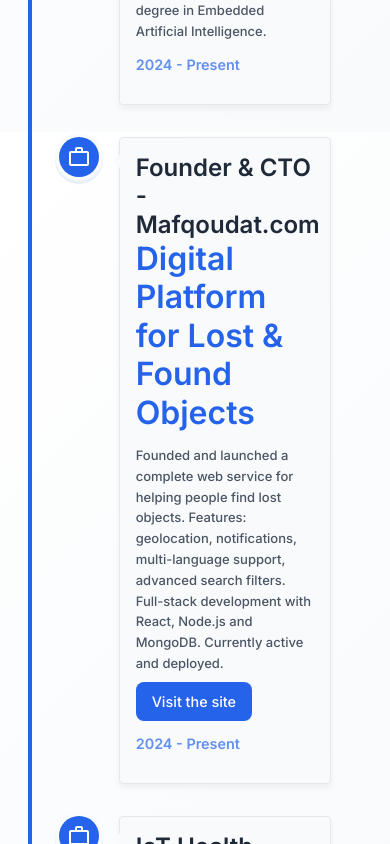
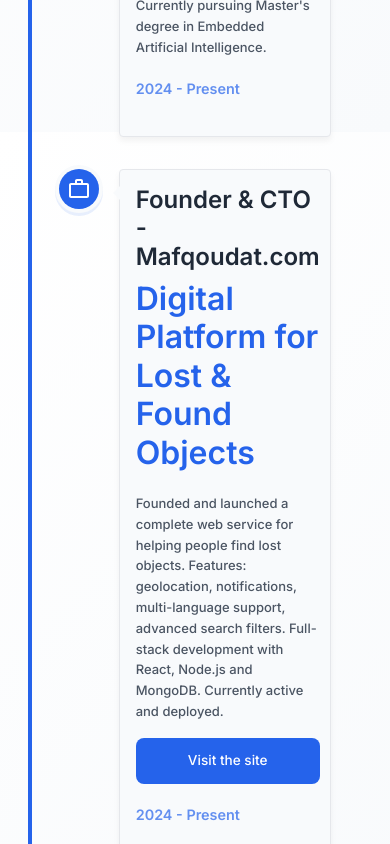
Before and after one commit to boubnacer/nacer-portfolio, a React (Create React App) app: page / in a window 390 px wide. Shown: the part 2400-3244 px from the top of the page. Built offline with nearby package versions, Linux system fonts and the light colour scheme.

Commit message:
Updating the Education and Experienc section

```diff
--- a/src/templates.js/timeline.css
+++ b/src/templates.js/timeline.css
@@ -81,4 +81,20 @@
     margin: 0 auto;
     max-width: 100%;
   }
+
+  /* Mobile grid layout for project links */
+  .vertical-timeline-element-content {
+    display: grid;
+    grid-template-columns: 1fr;
+    gap: 0.5rem;
+  }
+
+  .project-link {
+    display: block;
+    width: 100%;
+    text-align: center;
+    margin-top: 0.5rem;
+    padding: 0.75rem 1rem;
+    font-size: 0.85rem;
+  }
 }
```
